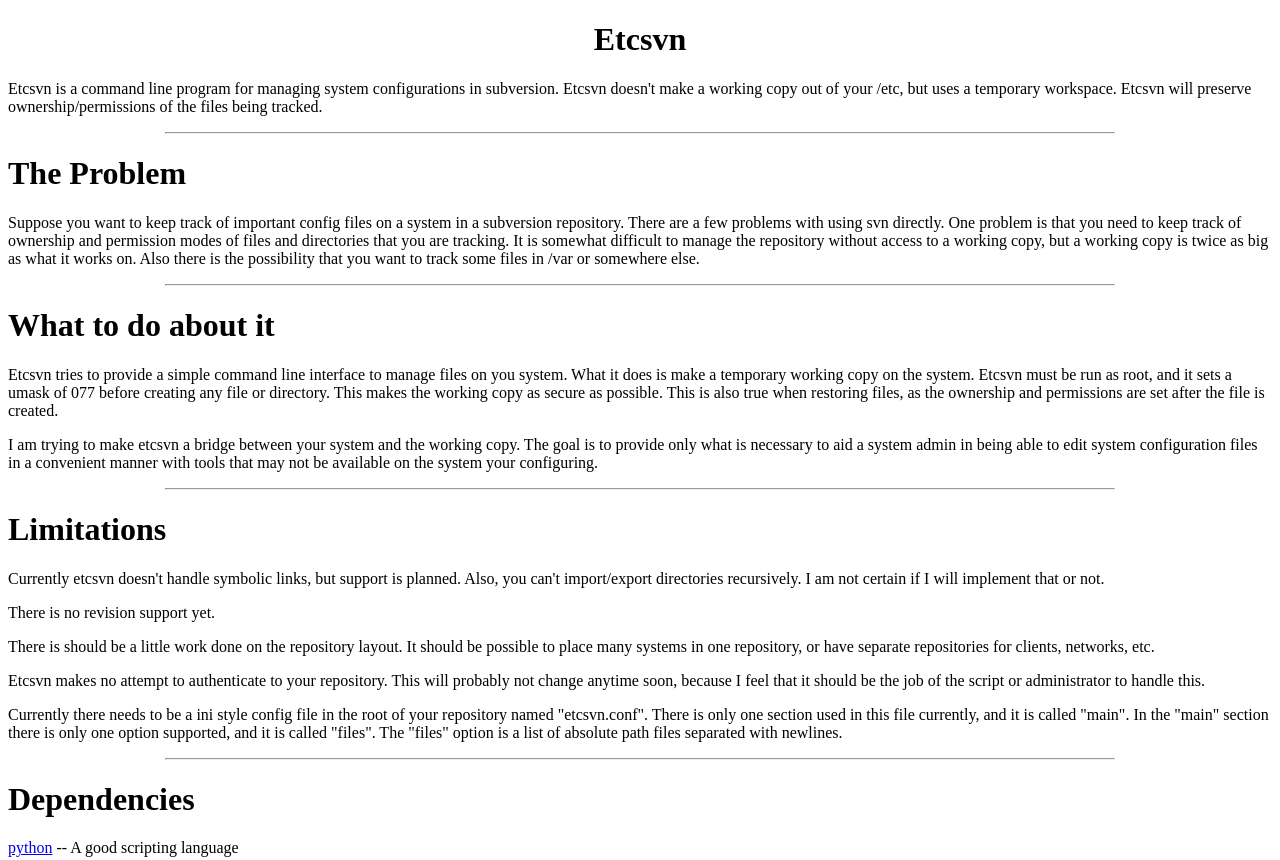
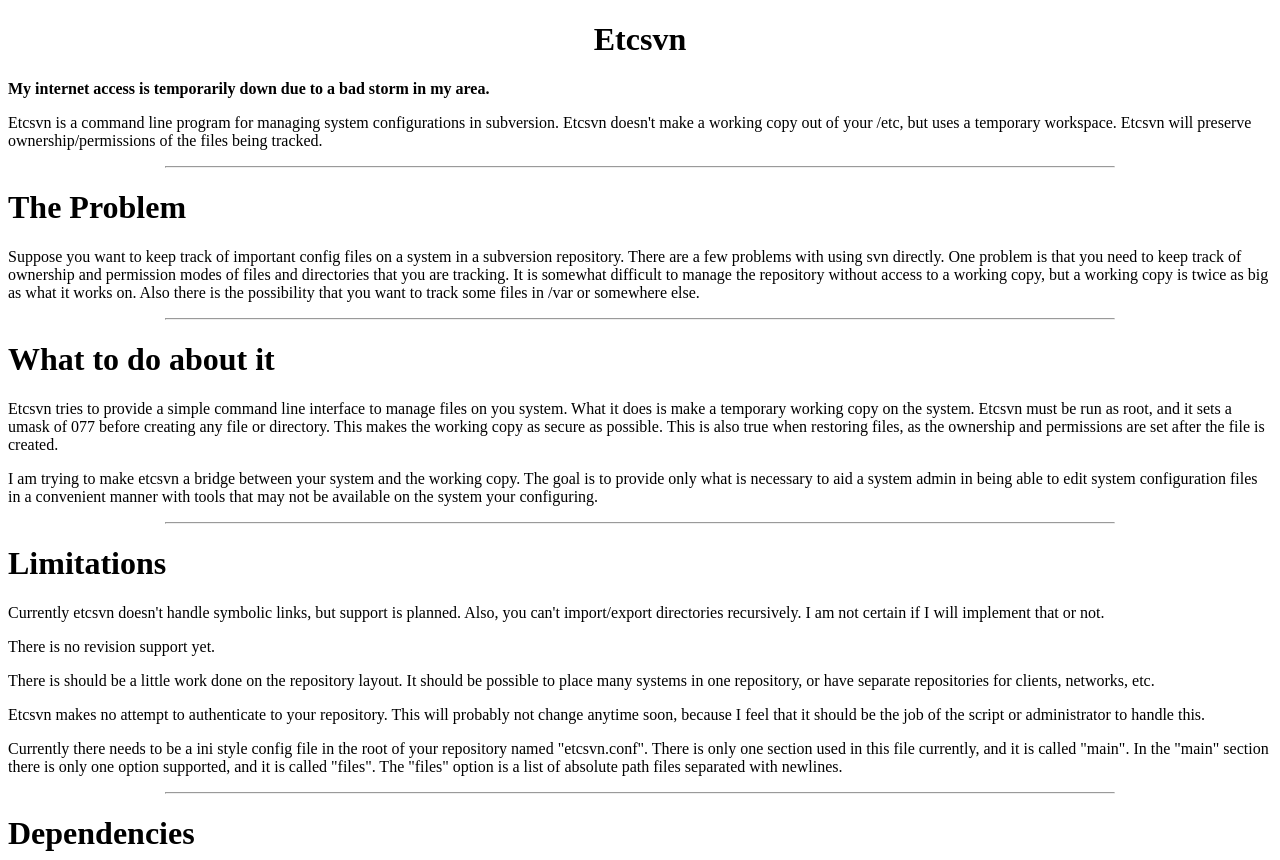
Before and after one commit to BackupTheBerlios/etcsvn-svn, a plain HTML site: page website/index.html in a window 1280 px wide. Shown: the top 860 px of the page. Drawn offline with Linux system fonts and the light colour scheme.

Commit message:
updating website

```diff
--- a/website/index.html
+++ b/website/index.html
@@ -10,6 +10,7 @@
 <body>
 <div class="document" id="etcsvn">
 <h1 class="title">Etcsvn</h1>
+<p><strong>My internet access is temporarily down due to a bad storm in my area.</strong></p>
 <p>Etcsvn is a command line program for managing system configurations in
 subversion. Etcsvn doesn't make a working copy out of your /etc, but uses
 a temporary workspace. Etcsvn will preserve ownership/permissions of the
```
Also changed, not shown: 2 other files.
